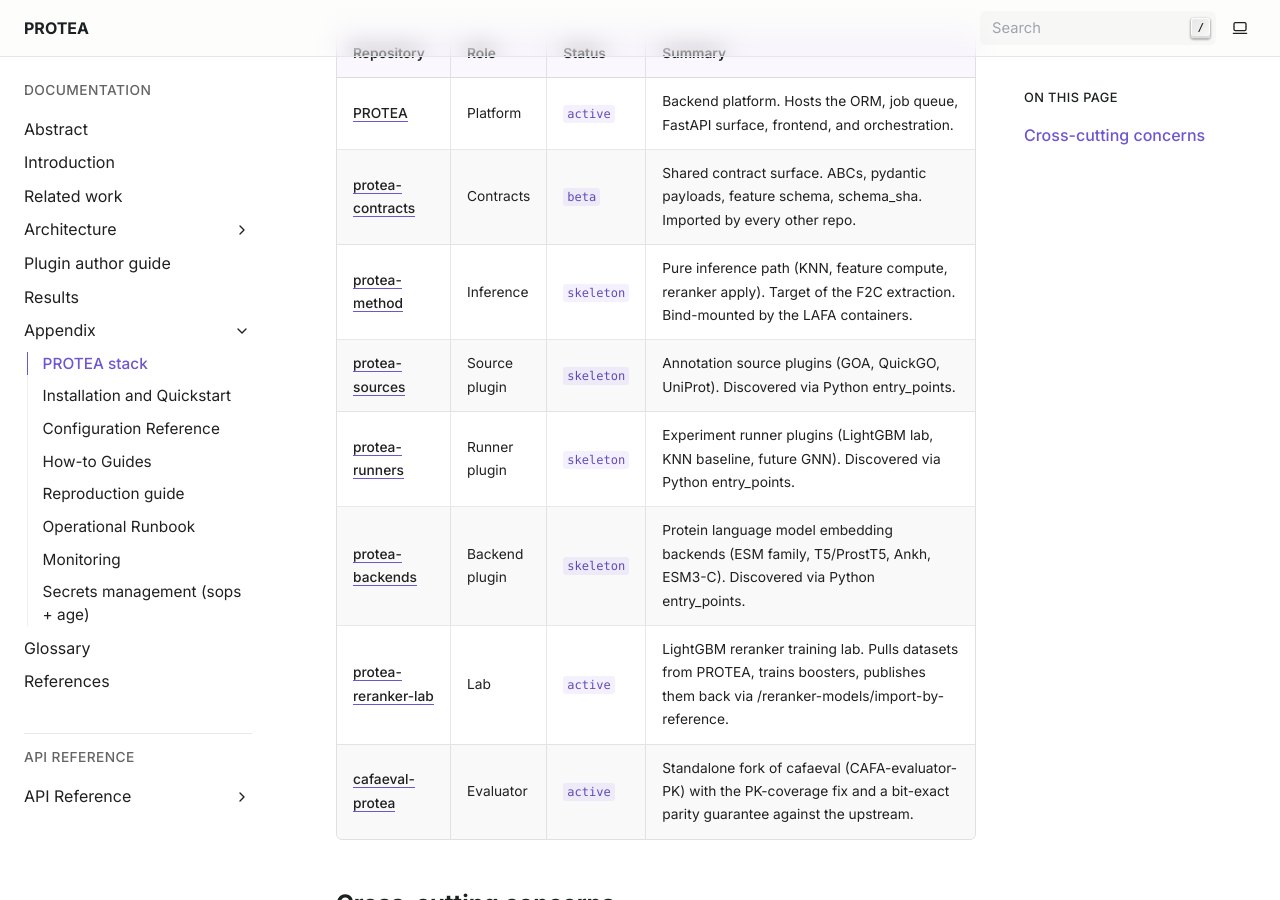
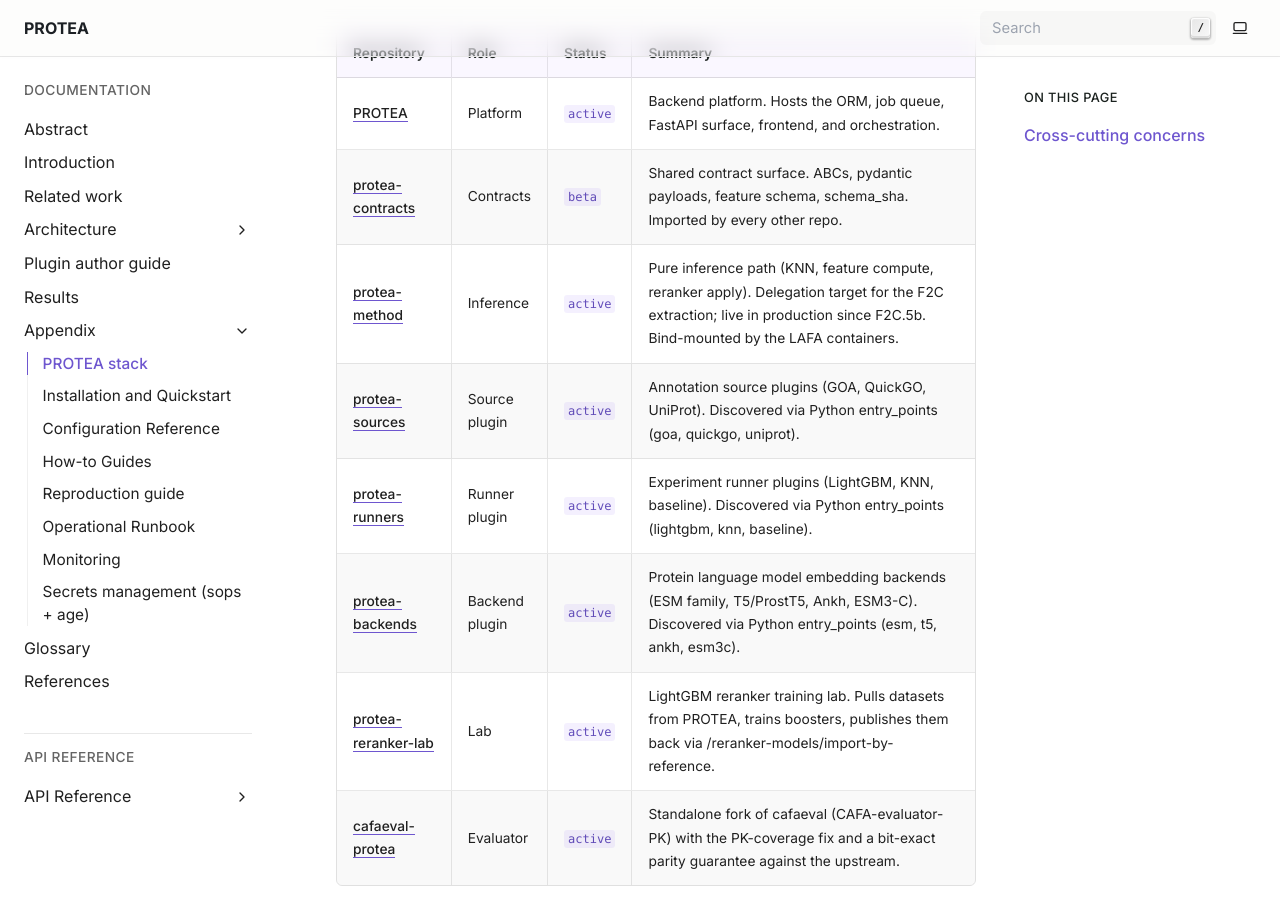
Before and after one commit to frapercan/PROTEA, a Sphinx documentation site: the page built from docs/source/appendix/stack.rst, in a window 1280 px wide and 900 px high, scrolled down 392 px. Built offline with Sphinx 7.4.7, drawn with Linux system fonts in a browser that asks for light colours.

Commit message:
docs: refresh Repositories overview status (4 repos: skeleton to active)
protea-method, protea-sources, protea-runners, and protea-backends were
all classified as skeleton but each carries live production code and
registered entry_points. Updated status to active in stack.yaml (canonical
source), stack.json (generated copy used by tests), and docs/source/appendix/stack.rst
(Sphinx page). Summaries tightened to reflect current reality; hedging
phrases removed from plugin repos.

```diff
--- a/docs/source/appendix/stack.rst
+++ b/docs/source/appendix/stack.rst
@@ -28,20 +28,20 @@ the rest are pluggable contracts, runtime modules, and tooling.
      - Shared contract surface. ABCs, pydantic payloads, feature schema, schema_sha. Imported by every other repo.
    * - `protea-method <https://github.com/frapercan/protea-method>`_
      - Inference
-     - ``skeleton``
-     - Pure inference path (KNN, feature compute, reranker apply). Target of the F2C extraction. Bind-mounted by the LAFA containers.
+     - ``active``
+     - Pure inference path (KNN, feature compute, reranker apply). Delegation target for the F2C extraction; live in production since F2C.5b. Bind-mounted by the LAFA containers.
    * - `protea-sources <https://github.com/frapercan/protea-sources>`_
      - Source plugin
-     - ``skeleton``
-     - Annotation source plugins (GOA, QuickGO, UniProt). Discovered via Python entry_points.
+     - ``active``
+     - Annotation source plugins (GOA, QuickGO, UniProt). Discovered via Python entry_points (goa, quickgo, uniprot).
    * - `protea-runners <https://github.com/frapercan/protea-runners>`_
      - Runner plugin
-     - ``skeleton``
-     - Experiment runner plugins (LightGBM lab, KNN baseline, future GNN). Discovered via Python entry_points.
+     - ``active``
+     - Experiment runner plugins (LightGBM, KNN, baseline). Discovered via Python entry_points (lightgbm, knn, baseline).
    * - `protea-backends <https://github.com/frapercan/protea-backends>`_
      - Backend plugin
-     - ``skeleton``
-     - Protein language model embedding backends (ESM family, T5/ProstT5, Ankh, ESM3-C). Discovered via Python entry_points.
+     - ``active``
+     - Protein language model embedding backends (ESM family, T5/ProstT5, Ankh, ESM3-C). Discovered via Python entry_points (esm, t5, ankh, esm3c).
    * - `protea-reranker-lab <https://github.com/frapercan/protea-reranker-lab>`_
      - Lab
      - ``active``
```
Also changed, not shown: docs/source/_data/stack.json (+8 -8 lines), docs/source/_data/stack.yaml (+8 -8 lines).
